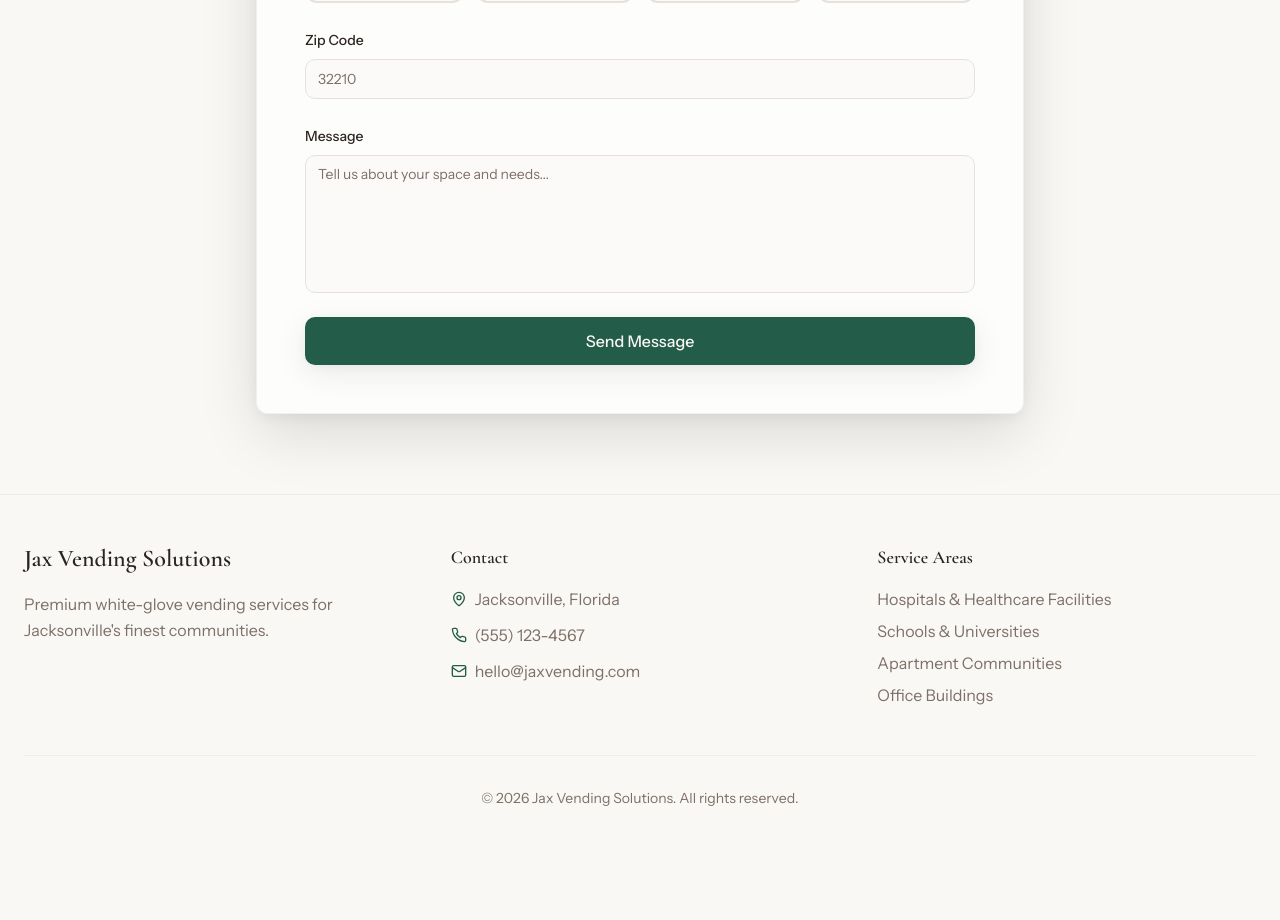
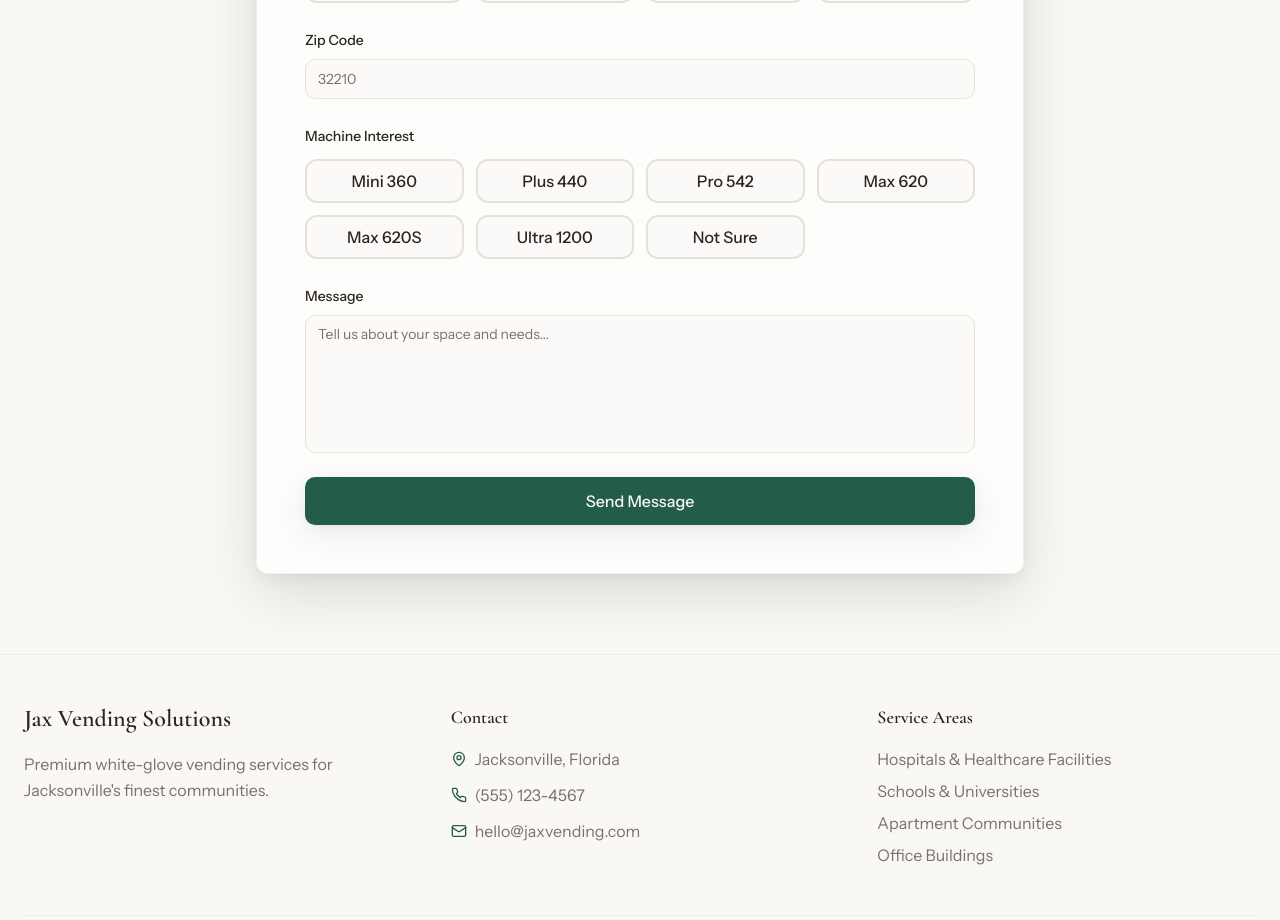
Before and after one commit to devs-10pt/Jaxvendingsolutions.com, a React (Vite) app in the folder webapp/: page /contact in a window 1280 px wide. Shown: the part 1360-2280 px from the top of the page. Before the commit the page ends 2216 px from the top, so only its background shows below. Built offline with nearby package versions, Linux system fonts and the light colour scheme.

Commit message:
One Last section, Call it Machine Interest and have toggles featuring all the machines and one called "Not Sure". Allow it to click multipke

```diff
--- a/webapp/src/pages/ContactUs.tsx
+++ b/webapp/src/pages/ContactUs.tsx
@@ -12,14 +12,24 @@ import { useState } from "react";
 
 const ContactUs = () => {
   const [selectedServices, setSelectedServices] = useState<string[]>([]);
+  const [selectedMachines, setSelectedMachines] = useState<string[]>([]);
 
   const serviceOptions = ["Drink", "Snack", "Freezer", "Other"];
+  const machineOptions = ["Mini 360", "Plus 440", "Pro 542", "Max 620", "Max 620S", "Ultra 1200", "Not Sure"];
 
   const toggleService = (service: string) => {
     setSelectedServices((prev) =>
       prev.includes(service)
         ? prev.filter((s) => s !== service)
         : [...prev, service]
+    );
+  };
+
+  const toggleMachine = (machine: string) => {
+    setSelectedMachines((prev) =>
+      prev.includes(machine)
+        ? prev.filter((m) => m !== machine)
+        : [...prev, machine]
     );
   };
 
@@ -206,6 +216,29 @@ const ContactUs = () => {
                   />
                 </div>
 
+                {/* Machine Interest */}
+                <div className="space-y-3">
+                  <label className="text-sm font-medium text-foreground">
+                    Machine Interest
+                  </label>
+                  <div className="grid grid-cols-2 sm:grid-cols-3 lg:grid-cols-4 gap-3">
+                    {machineOptions.map((machine) => (
+                      <button
+                        key={machine}
+                        type="button"
+                        onClick={() => toggleMachine(machine)}
+                        className={`py-2 px-4 rounded-lg font-medium transition-all duration-300 border-2 ${
+                          selectedMachines.includes(machine)
+                            ? "border-primary bg-primary/10 text-primary shadow-[0_0_15px_rgba(var(--primary-rgb),0.3)]"
+                            : "border-border bg-background/50 text-foreground hover:border-primary/50"
+                        }`}
+                      >
+                        {machine}
+                      </button>
+                    ))}
+                  </div>
+                </div>
+
                 <div className="space-y-2">
                   <label className="text-sm font-medium text-foreground">
                     Message
```
Also changed, not shown: 1 other file (tests, documents, lock files or other folders).
